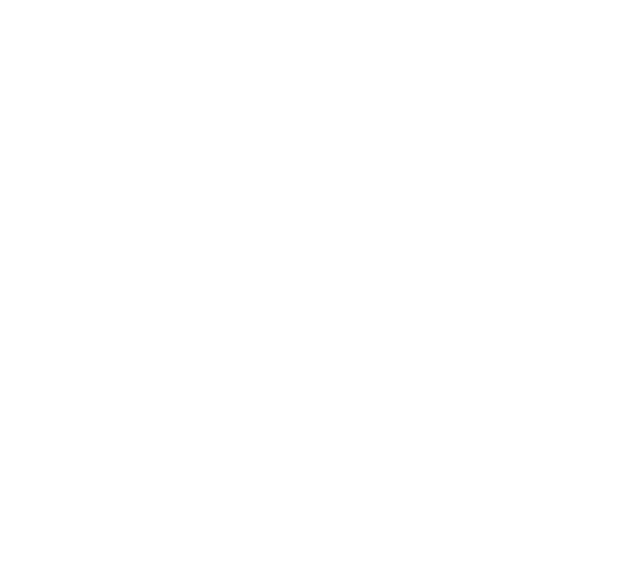
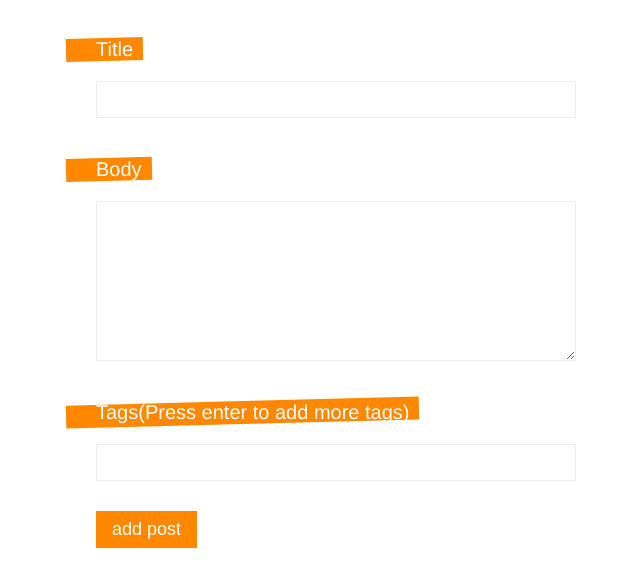
Before and after one commit to ChanMyaeAung22/Vue-Blog-System, a Vue app: page /create in a window 1280 px wide. Before the commit this address had no page. Shown: the top 586 px of the page, without its empty margins (304-944 px from the left). Built offline with nearby package versions, Linux system fonts and the light colour scheme.

Commit message:
create post frontend

```diff
--- a/src/router/index.js
+++ b/src/router/index.js
@@ -1,6 +1,7 @@
 import { createRouter, createWebHistory } from 'vue-router'
 import HomeView from '../views/HomeView.vue'
 import Detail from '../views/Detail.vue'
+import Create from '../views/Create.vue'
 
 const routes = [
   {
@@ -13,6 +14,11 @@
     name: 'Detail',
     component: Detail,
     props:true
+  },
+  {
+    path: '/create',
+    name: 'Create',
+    component: Create
   }
 ]
 
--- /dev/null
+++ b/src/views/Create.vue
@@ -0,0 +1,95 @@
+<template>
+<form>
+  <label for="">Title</label>
+  <input type="text" required v-model="title">
+
+  <label for="">Body</label>
+  <textarea required v-model="body"></textarea>
+
+  <label>Tags(Press enter to add more tags)</label>
+  <input type="text" v-model="tag" @keydown.enter.prevent="handlekeydown">
+  <div v-for="tag in tags" :key="tag" class="pill">
+    {{tag}}
+  </div>
+
+  <button>add post</button>
+</form>
+</template>
+
+<script>
+import { ref } from '@vue/reactivity'
+export default {
+     setup(){
+        let title = ref("")
+        let body = ref("")
+        let tag = ref("")
+        let tags = ref([])
+        let handlekeydown=()=>{
+            if(!tags.value.includes(tag.value)){
+                tags.value.push(tag.value)
+            }
+            tag.value = ""
+        }
+
+        return {title,body,tag,handlekeydown,tags}
+    }
+}
+</script>
+
+<style>
+
+  form {
+    max-width: 480px;
+    margin: 0 auto;
+    text-align: left;
+  }
+  input, textarea {
+    display: block;
+    margin: 10px 0;
+    width: 100%;
+    box-sizing: border-box;
+    padding: 10px;
+    border: 1px solid #eee;
+  }
+  textarea {
+    height: 160px;
+  }
+  label {
+    display: inline-block;
+    margin-top: 30px;
+    position: relative;
+    font-size: 20px;
+    color: white;
+    margin-bottom: 10px;
+  }
+  label::before {
+    content: "";
+    display: block;
+    width: 100%;
+    height: 100%;
+    background: #ff8800;
+    position: absolute;
+    z-index: -1;
+    padding-right: 40px;
+    left: -30px;
+    transform: rotateZ(-1.5deg);
+  }
+  button {
+    display: block;
+    margin-top: 30px;
+    background: #ff8800;
+    color: white;
+    border: none;
+    padding: 8px 16px;
+    font-size: 18px
+  }
+  .pill {
+    display: inline-block;
+    margin: 10px 10px 0 0;
+    color: #444;
+    background: #ddd;
+    padding: 8px;
+    border-radius: 20px;
+    font-size: 14px;
+  }
+</style>
```
